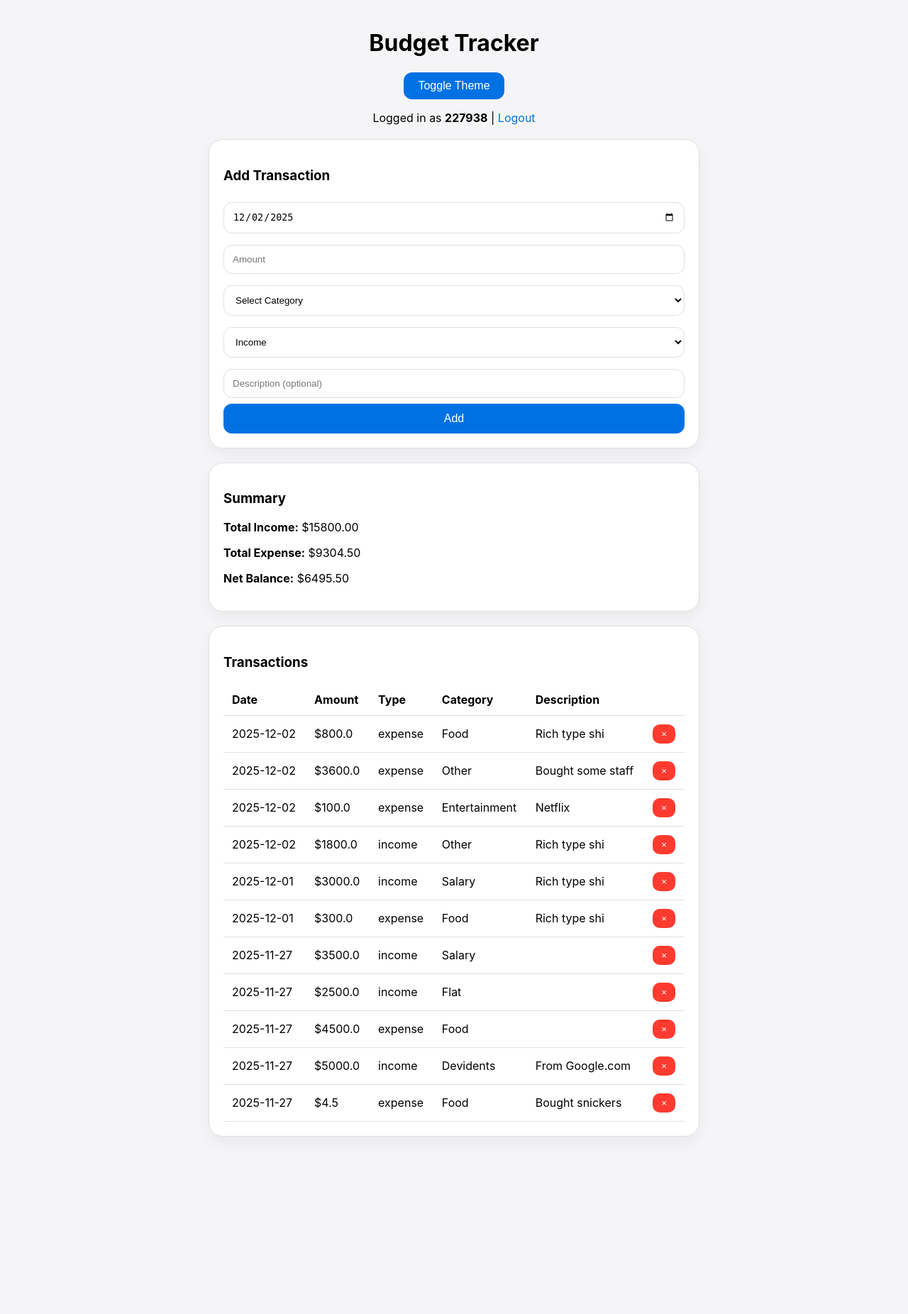
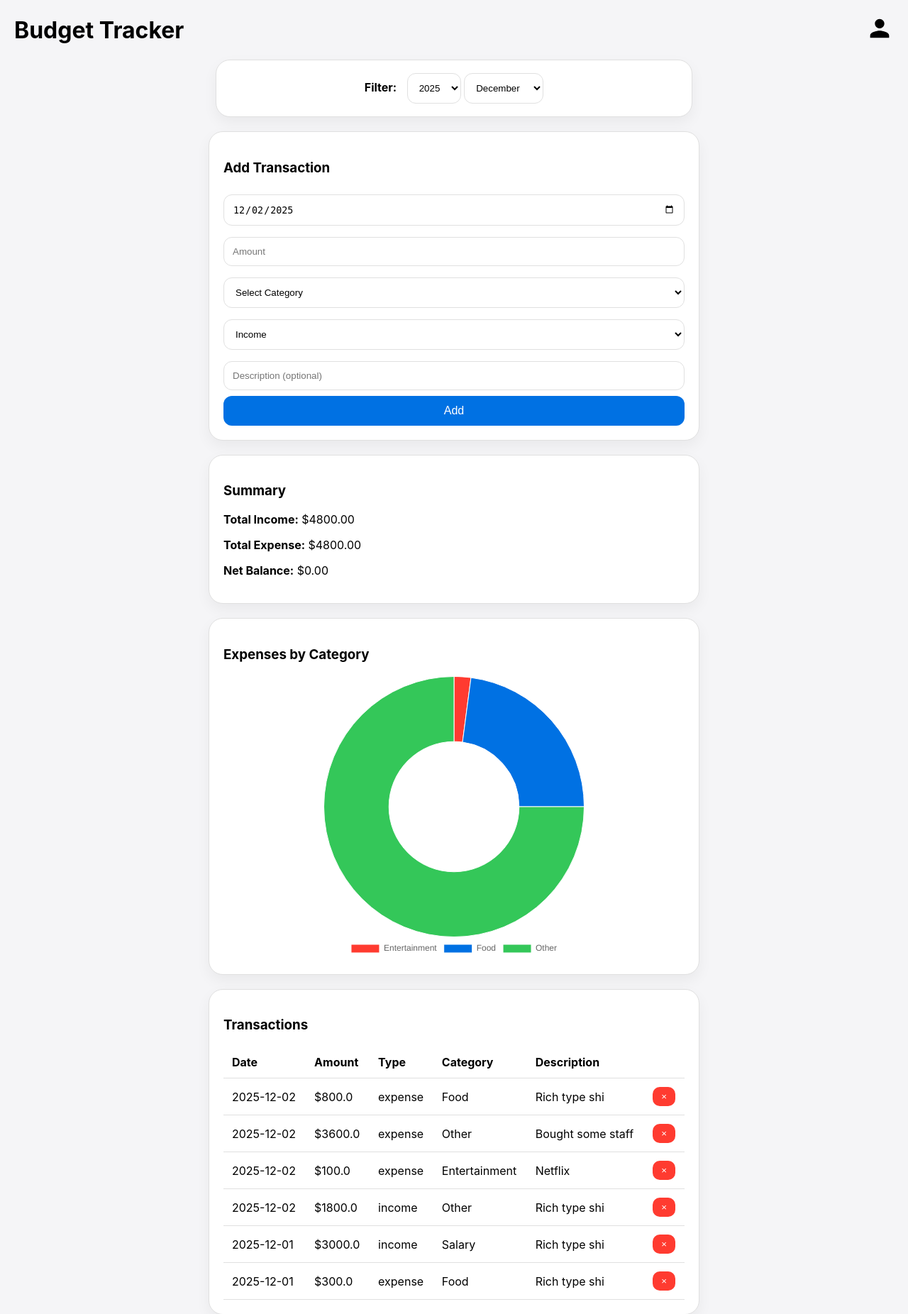
Before and after one commit to bilovetskyi/budget-tracker, a Flask app: page / in a window 1280 px wide. Shown: the top 1852 px of the page at 71% size. Before the commit the page ends 1602 px from the top, so only its background shows below. Run offline with Flask 3, Linux system fonts and the light colour scheme; a user stored in the database is signed in; data comes from the database, SQL or seed files in the repository; both versions use the stored data as it was after the commit.

Commit message:
more to be added

```diff
--- a/app.py
+++ b/app.py
@@ -19,21 +19,54 @@ def home():
         return redirect('/login')
 
     conn = get_conn()
+
+    # --- 1. DATE FILTER LOGIC ---
+    # We check if the user selected a year/month in the dropdowns.
+    # If not, we default to the current real-world date.
+    today = datetime.today()
+    selected_year = request.args.get('year', today.strftime('%Y'))
+    selected_month_num = request.args.get('month', today.strftime('%m'))
+
+    # We combine them (e.g., "2025" and "02" becomes "2025-02") so the database understands.
+    selected_month_str = f"{selected_year}-{selected_month_num}"
+
+
+    # --- 2. DATABASE QUERIES ---
+
+    # Get all transactions for the selected month
     rows = conn.execute(
-        "SELECT * FROM transactions WHERE user_id=? ORDER BY date DESC",
-        (session['user_id'],)
+        "SELECT * FROM transactions WHERE user_id=? AND strftime('%Y-%m', date) = ? ORDER BY date DESC",
+        (session['user_id'], selected_month_str)
     ).fetchall()
 
+    # Get Total Income for the selected month
     income = conn.execute(
-        "SELECT COALESCE(SUM(amount),0) FROM transactions WHERE type='income' AND user_id=?",
-        (session['user_id'],)
+        "SELECT COALESCE(SUM(amount),0) FROM transactions WHERE type='income' AND user_id=? AND strftime('%Y-%m', date) = ?",
+        (session['user_id'], selected_month_str)
     ).fetchone()[0]
 
+    # Get Total Expense for the selected month
     expense = conn.execute(
-        "SELECT COALESCE(SUM(amount),0) FROM transactions WHERE type='expense' AND user_id=?",
-        (session['user_id'],)
+        "SELECT COALESCE(SUM(amount),0) FROM transactions WHERE type='expense' AND user_id=? AND strftime('%Y-%m', date) = ?",
+        (session['user_id'], selected_month_str)
     ).fetchone()[0]
+
+    # Get Data for the Chart (Expenses grouped by category)
+    category_data = conn.execute("""
+        SELECT category, SUM(amount) as total
+        FROM transactions
+        WHERE user_id=? AND type='expense' AND strftime('%Y-%m', date) = ?
+        GROUP BY category
+    """, (session['user_id'], selected_month_str)).fetchall()
+
     conn.close()
+
+
+    # --- 3. PREPARE DATA FOR TEMPLATE ---
+
+    # Convert database rows into simple lists for the Chart.js
+    chart_labels = [row['category'] for row in category_data]
+    chart_values = [row['total'] for row in category_data]
 
     return render_template(
         'home.html',
@@ -41,9 +74,17 @@ def home():
         income=f"{income:.2f}",
         expense=f"{expense:.2f}",
         net=f"{income-expense:.2f}",
-        today=datetime.today().strftime('%Y-%m-%d'),
+        today=today.strftime('%Y-%m-%d'),
         username=session['username'],
-        theme=get_theme()
+        theme=get_theme(),
+
+        # Chart Data
+        chart_labels=chart_labels,
+        chart_values=chart_values,
+
+        # Filter Data (So the dropdowns stay on the correct date)
+        current_year=selected_year,
+        current_month_num=selected_month_num
     )
 
 @app.route('/add', methods=['POST'])
@@ -51,12 +92,14 @@ def add():
     if not session.get('user_id'):
         return redirect('/login')
 
+    # Get data from the form
     date = request.form['date']
     amount = float(request.form['amount'])
     category = request.form['category']
     type_ = request.form['type']
     desc = request.form['description']
 
+    # Save to database
     conn = get_conn()
     conn.execute(
         "INSERT INTO transactions(user_id, date, amount, category, type, description) VALUES(?,?,?,?,?,?)",
@@ -65,11 +108,9 @@ def add():
     conn.commit()
     conn.close()
 
-    # --- THIS IS THE NEW LINE ---
+    # Show success message
     flash("Transaction added successfully!")
-    # ----------------------------
 
-    return redirect('/')
     return redirect('/')
 
 @app.route('/delete/<int:tx_id>', methods=['POST'])
--- a/templates/base.html
+++ b/templates/base.html
@@ -116,6 +116,77 @@
         box-shadow: 0 4px 12px rgba(52, 199, 89, 0.3);
         font-weight: 500;
     }
+    /* Header Layout */
+    .header-bar {
+        display: flex;
+        justify-content: space-between; /* Pushes items to edges */
+        align-items: center;
+        margin-bottom: 20px;
+    }
+
+    .header-bar h1 {
+        margin: 0; /* Remove default margin so it aligns nicely */
+    }
+
+    /* The User Icon Container */
+    .user-menu {
+        position: relative;
+        display: inline-block;
+        cursor: pointer;
+    }
+
+    /* The SVG Icon itself */
+    .user-icon {
+        width: 40px;
+        height: 40px;
+        fill: var(--text); /* Matches your theme color */
+        transition: opacity 0.2s;
+    }
+    .user-icon:hover { opacity: 0.7; }
+
+    /* The Dropdown Box (Hidden by default) */
+    .dropdown-content {
+        display: none; /* Hidden */
+        position: absolute;
+        right: 0;
+        top: 50px;
+        background-color: var(--card);
+        min-width: 200px;
+        box-shadow: 0 8px 20px rgba(0,0,0,0.15);
+        border-radius: 12px;
+        border: 1px solid var(--border);
+        padding: 15px;
+        z-index: 100;
+    }
+
+    /* Show dropdown when hovering over the menu */
+    .user-menu:hover .dropdown-content {
+        display: block;
+    }
+
+    /* Styling items inside the dropdown */
+    .dropdown-content p {
+        margin: 0 0 10px 0;
+        text-align: center;
+        font-weight: bold;
+        border-bottom: 1px solid var(--border);
+        padding-bottom: 10px;
+    }
+
+    .dropdown-content .btn {
+        margin-bottom: 5px;
+        font-size: 0.9rem;
+    }
+
+    .logout-btn {
+        background-color: #ff3b30; /* Red for logout */
+        text-decoration: none;
+        display: block;
+        text-align: center;
+        color: white;
+        padding: 10px;
+        border-radius: 12px;
+    }
     </style>
     <script>
     function switchTheme() {
@@ -128,15 +199,6 @@
 </head>
 <body data-theme='{{theme}}'>
 
-    {% with messages = get_flashed_messages() %}
-      {% if messages %}
-        {% for message in messages %}
-          <div class="flash-message">
-            {{ message }}
-          </div>
-        {% endfor %}
-      {% endif %}
-    {% endwith %}
     {% block content %}{% endblock %}
 </body>
 </html>
--- a/templates/home.html
+++ b/templates/home.html
@@ -1,17 +1,65 @@
 {% extends "base.html" %}
 
 {% block content %}
-<h1 style='text-align:center;'>Budget Tracker</h1>
-<div class='theme-toggle'>
-    <button onclick='switchTheme()' class='btn' style="width: auto; padding: 10px 20px;">Toggle Theme</button>
+
+<div class="header-bar">
+    <h1>Budget Tracker</h1>
+
+    <div class="user-menu">
+        <svg class="user-icon" viewBox="0 0 24 24">
+            <path d="M12 12c2.21 0 4-1.79 4-4s-1.79-4-4-4-4 1.79-4 4 1.79 4 4 4zm0 2c-2.67 0-8 1.34-8 4v2h16v-2c0-2.66-5.33-4-8-4z"/>
+        </svg>
+        <div class="dropdown-content">
+            <p>{{ username }}</p>
+            <button onclick='switchTheme()' class='btn'>Toggle Theme</button>
+            <a href='/logout' class='logout-btn'>Logout</a>
+        </div>
+    </div>
 </div>
-<p style='text-align:center;'>Logged in as <b>{{username}}</b> | <a href='/logout'>Logout</a></p>
+
+{% with messages = get_flashed_messages() %}
+  {% if messages %}
+    {% for message in messages %}
+      <div class="flash-message">
+        {{ message }}
+      </div>
+    {% endfor %}
+  {% endif %}
+{% endwith %}
+
+<div class='card' style="text-align: center; padding: 10px;">
+    <form method="GET" action="/">
+        <label style="font-weight: bold; margin-right: 10px;">Filter:</label>
+
+        <select name="year" onchange="this.form.submit()" style="width: auto; display: inline-block;">
+            <option value="2024" {% if current_year == '2024' %}selected{% endif %}>2024</option>
+            <option value="2025" {% if current_year == '2025' %}selected{% endif %}>2025</option>
+            <option value="2026" {% if current_year == '2026' %}selected{% endif %}>2026</option>
+        </select>
+
+        <select name="month" onchange="this.form.submit()" style="width: auto; display: inline-block;">
+            <option value="01" {% if current_month_num == '01' %}selected{% endif %}>January</option>
+            <option value="02" {% if current_month_num == '02' %}selected{% endif %}>February</option>
+            <option value="03" {% if current_month_num == '03' %}selected{% endif %}>March</option>
+            <option value="04" {% if current_month_num == '04' %}selected{% endif %}>April</option>
+            <option value="05" {% if current_month_num == '05' %}selected{% endif %}>May</option>
+            <option value="06" {% if current_month_num == '06' %}selected{% endif %}>June</option>
+            <option value="07" {% if current_month_num == '07' %}selected{% endif %}>July</option>
+            <option value="08" {% if current_month_num == '08' %}selected{% endif %}>August</option>
+            <option value="09" {% if current_month_num == '09' %}selected{% endif %}>September</option>
+            <option value="10" {% if current_month_num == '10' %}selected{% endif %}>October</option>
+            <option value="11" {% if current_month_num == '11' %}selected{% endif %}>November</option>
+            <option value="12" {% if current_month_num == '12' %}selected{% endif %}>December</option>
+        </select>
+    </form>
+</div>
 
 <div class='card'>
 <h3>Add Transaction</h3>
 <form method='POST' action='/add'>
     <input type='date' name='date' value='{{today}}' required>
     <input type='number' name='amount' step='0.01' placeholder='Amount' required>
+
     <select name='category' required>
         <option value="" disabled selected>Select Category</option>
         <option value="Food">Food</option>
@@ -21,6 +69,7 @@
         <option value="Salary">Salary</option>
         <option value="Other">Other</option>
     </select>
+
     <select name='type'>
         <option value='income'>Income</option>
         <option value='expense'>Expense</option>
@@ -35,6 +84,13 @@
 <p><b>Total Income:</b> ${{income}}</p>
 <p><b>Total Expense:</b> ${{expense}}</p>
 <p><b>Net Balance:</b> ${{net}}</p>
+</div>
+
+<div class='card'>
+    <h3>Expenses by Category</h3>
+    <div style="max-width: 400px; margin: 0 auto;">
+        <canvas id="expenseChart"></canvas>
+    </div>
 </div>
 
 <div class='card table-container'>
@@ -59,4 +115,52 @@
 {% endfor %}
 </table>
 </div>
+
+<script src="https://cdn.jsdelivr.net/npm/chart.js"></script>
+
+<script>
+    // 1. Get the data passed from Python
+    // We use |tojson to make sure Python lists become JavaScript arrays
+    const labels = {{ chart_labels | tojson }};
+    const data = {{ chart_values | tojson }};
+
+    // 2. Configure the Chart
+    const ctx = document.getElementById('expenseChart').getContext('2d');
+
+    // Only draw if there is data
+    if (labels.length > 0) {
+        new Chart(ctx, {
+            type: 'doughnut',  // You can change this to 'pie' or 'bar'
+            data: {
+                labels: labels,
+                datasets: [{
+                    data: data,
+                    backgroundColor: [
+                        '#ff3b30', // Red
+                        '#0071e3', // Blue
+                        '#34c759', // Green
+                        '#ff9500', // Orange
+                        '#af52de', // Purple
+                        '#5ac8fa', // Light Blue
+                        '#ffcc00'  // Yellow
+                    ],
+                    borderWidth: 1
+                }]
+            },
+            options: {
+                responsive: true,
+                plugins: {
+                    legend: {
+                        position: 'bottom',
+                    }
+                }
+            }
+        });
+    } else {
+        // Show a message if no expenses exist yet
+        document.getElementById('expenseChart').style.display = 'none';
+        document.write("<p style='text-align:center; color:gray;'>No expenses to show yet.</p>");
+    }
+</script>
+
 {% endblock %}
```
Also changed, not shown: budget.db.
